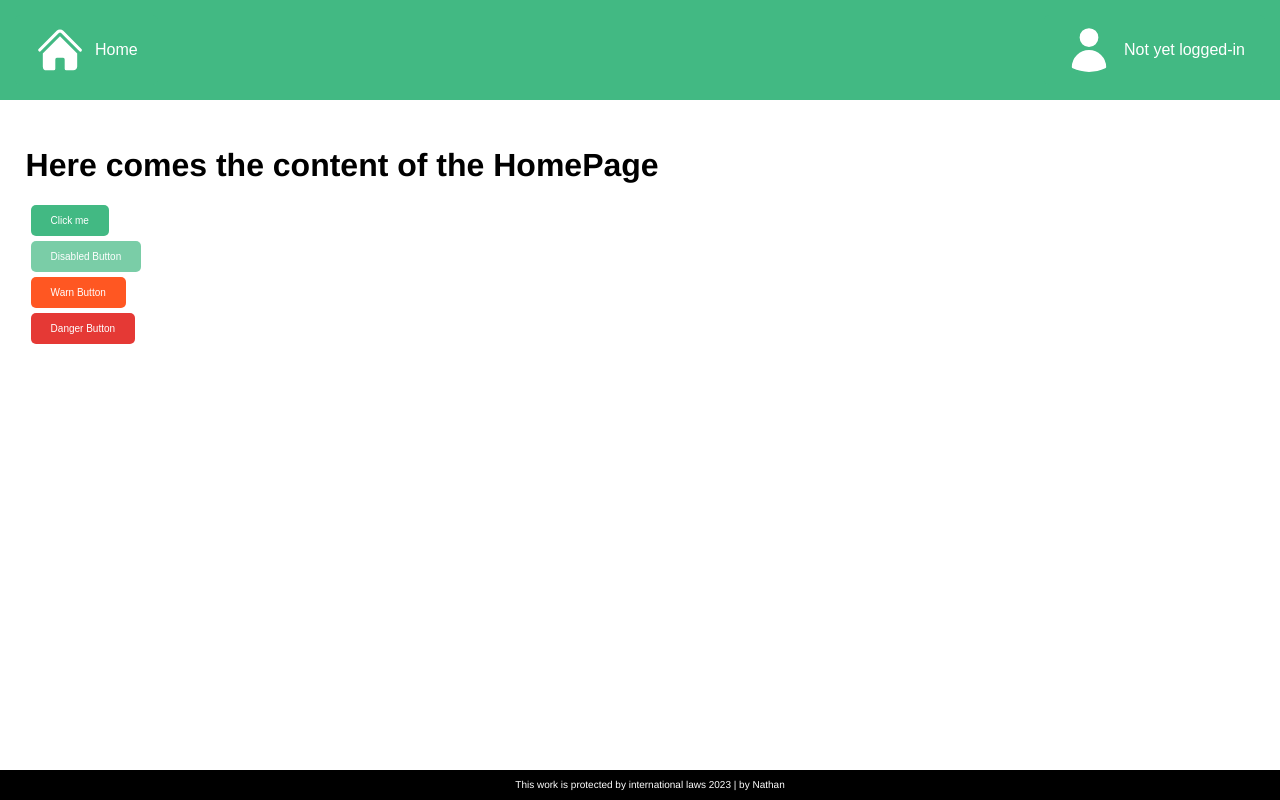
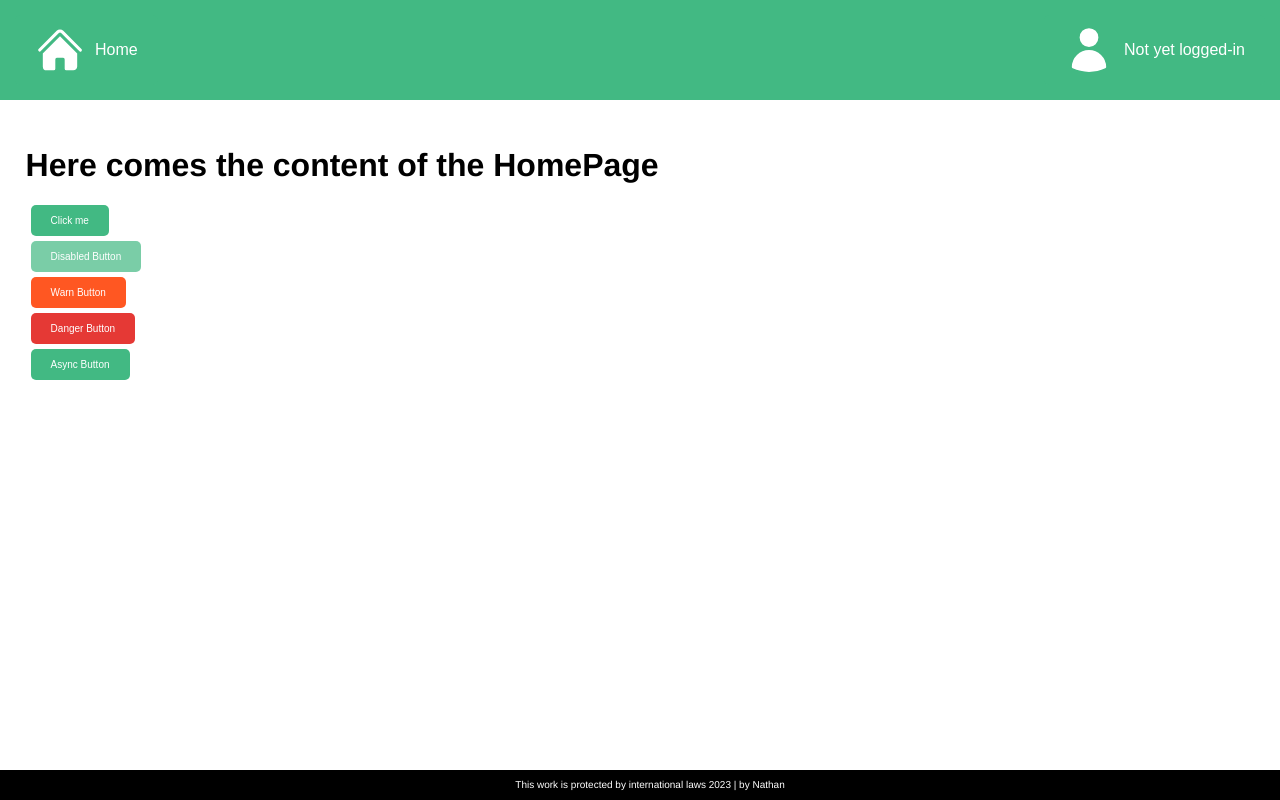
Before and after one commit to Nath9666/info--Web-Development-for-IT-Engineer, a Vue app in the folder Lab3/vue-oauth-microsoft-graph/: page / in a window 1280 px wide. Built offline with nearby package versions, Linux system fonts and the light colour scheme.

Commit message:
ex 9 add async button

```diff
--- /dev/null
+++ b/Lab3/vue-oauth-microsoft-graph/src/components/asyncButton.vue
@@ -0,0 +1,42 @@
+<template>
+  <base-button
+    :disabled="isPending"
+    :color="color"
+    @click.stop.prevent="handleClick"
+  >
+    <span v-if="isPending">Loading ...</span>
+    <slot />
+  </base-button>
+</template>
+
+<script>
+import BaseButton from "./baseButton.vue";
+
+export default {
+  name: "AsyncButton",
+  components: { BaseButton },
+  inheritAttrs: false,
+
+  props: {
+    color: {
+      type: String,
+      default: "primary",
+    },
+  },
+
+  data() {
+    return {
+      isPending: false,
+    };
+  },
+
+  methods: {
+    handleClick() {
+      setTimeout(() => {
+        this.isPending = !this.isPending;
+      }, 2000);
+      this.isPending = !this.isPending;
+    },
+  },
+};
+</script>
--- a/Lab3/vue-oauth-microsoft-graph/src/pages/HomePage.vue
+++ b/Lab3/vue-oauth-microsoft-graph/src/pages/HomePage.vue
@@ -5,16 +5,18 @@
     <BaseButton disabled="true">Disabled Button</BaseButton>
     <BaseButton color="warn">Warn Button</BaseButton>
     <BaseButton color="danger">Danger Button</BaseButton>
+    <AsyncButton>Async Button</AsyncButton>
   </div>
 </template>
 
 <script>
 import BaseButton from "../components/baseButton.vue";
+import AsyncButton from "../components/asyncButton.vue";
 
 export default {
   name: "HomePage",
   props: {},
-  components: { BaseButton },
+  components: { BaseButton, AsyncButton },
 };
 </script>
 
```
Also changed, not shown: 1 other file (tests, documents, lock files or other folders).
